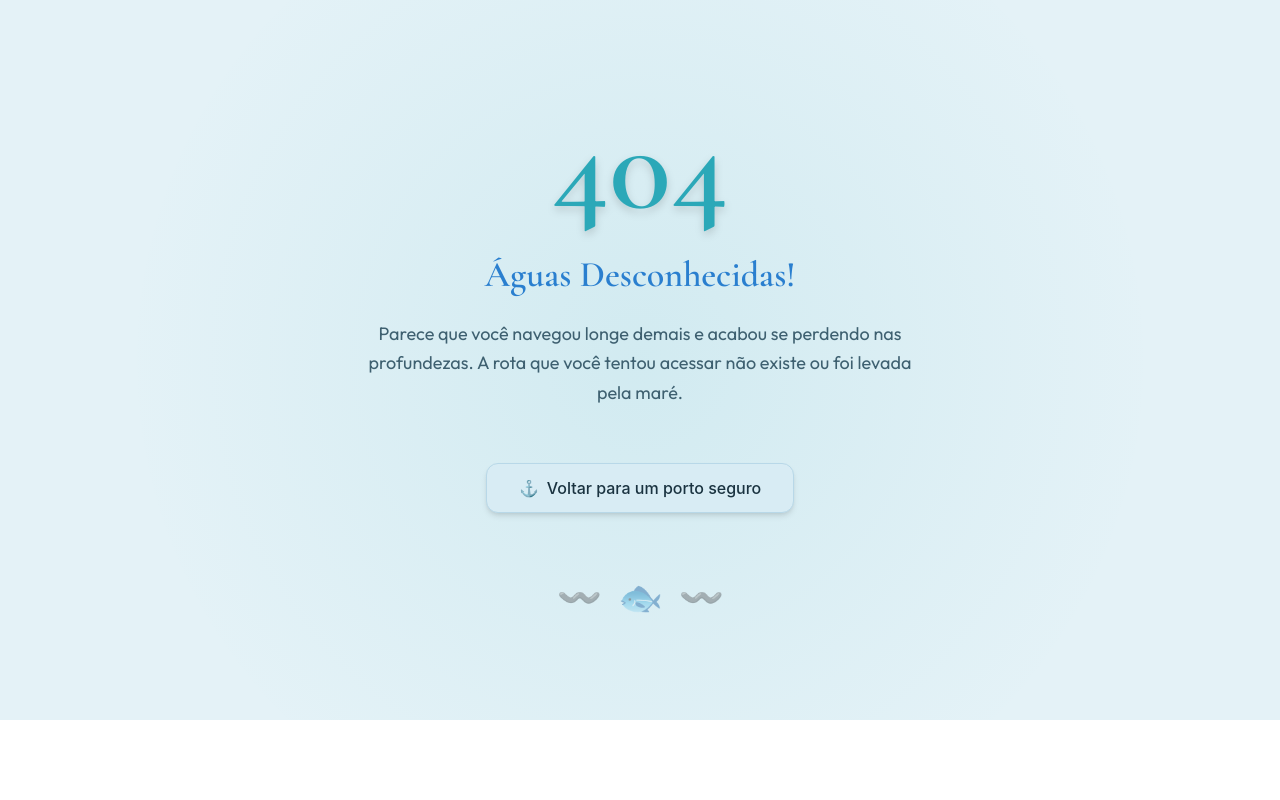
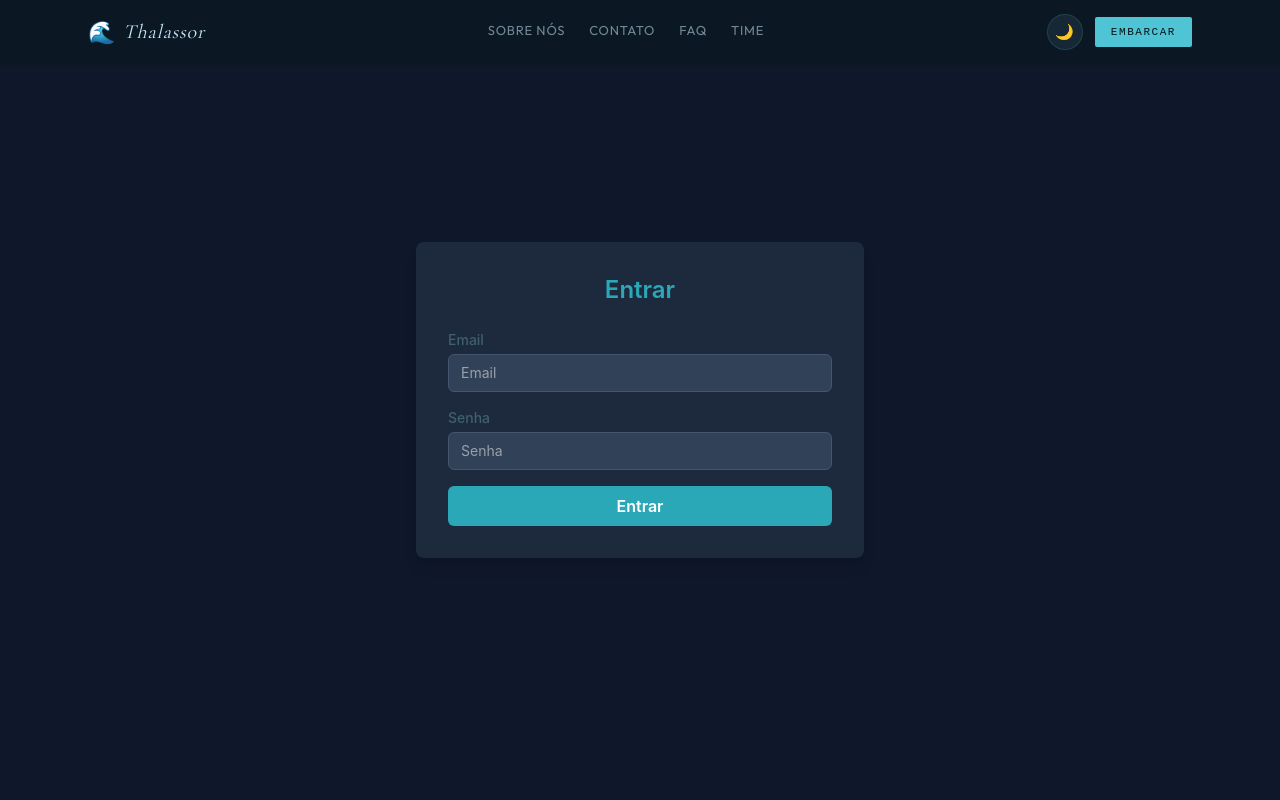
Before and after one commit to Sprint1-Front/GS-FRONT, a React (Vite) app in the folder gs-front/: page /login in a window 1280 px wide. Shown: the top 800 px of the page. Built offline with nearby package versions, Linux system fonts and the light colour scheme.

Commit message:
develop: criando pagina login e caminho

```diff
--- a/gs-front/src/main.tsx
+++ b/gs-front/src/main.tsx
@@ -8,6 +8,7 @@ import Home from './routes/Home/index.tsx';
 import Integrantes from './routes/Integrantes/index.tsx';
 import Sobre from './routes/Sobre/index.tsx';
 import Faq from './routes/Faq/index.tsx';
+import Login from './routes/Login/index.tsx';
 import CadastroUsuario from './routes/CadastroUsuario/index.tsx';
 
 
@@ -22,6 +23,7 @@ const router = createBrowserRouter([
       { path: "/sobre", element: <Sobre /> },
       { path: "/faq", element: <Faq /> },
       { path: "/cadastro", element: <CadastroUsuario /> },
+      { path: "/login", element: <Login /> },
     ],
   },
 ]);
--- /dev/null
+++ b/gs-front/src/routes/Login/index.tsx
@@ -0,0 +1,51 @@
+
+
+export default function Login() {
+  return (
+    <div className="flex items-center justify-center h-screen bg-slate-900">
+      <div className="bg-slate-800 p-8 rounded-lg shadow-lg w-full max-w-md">
+        <h2 className="text-2xl font-semibold text-center mb-6 text-teal">
+          Entrar
+        </h2>
+        <form className="space-y-4">
+          <div>
+            <label
+              htmlFor="email"
+              className="block text-sm font-medium text-subtext-0"
+            >
+              Email
+            </label>
+            <input
+              type="email"
+              id="email"
+              className="mt-1 block w-full px-3 py-2 bg-slate-700 border border-slate-600 rounded-md text-sm text-white focus:outline-none focus:ring-2 focus:ring-teal focus:border-transparent"
+              placeholder="Email"
+              required
+            />
+          </div>
+          <div>
+            <label
+              htmlFor="password"
+              className="block text-sm font-medium text-subtext-0"
+            >
+              Senha
+            </label>
+            <input
+              type="password"
+              id="password"
+              className="mt-1 block w-full px-3 py-2 bg-slate-700 border border-slate-600 rounded-md text-sm text-white focus:outline-none focus:ring-2 focus:ring-teal focus:border-transparent"
+              placeholder="Senha"
+              required
+            />
+          </div>
+          <button
+            type="submit"
+            className="w-full bg-teal hover:bg-teal/90 text-white font-semibold py-2 px-4 rounded-md transition-colors duration-300"
+          >
+            Entrar
+          </button>
+        </form>
+      </div>
+    </div>
+  );
+}
```
